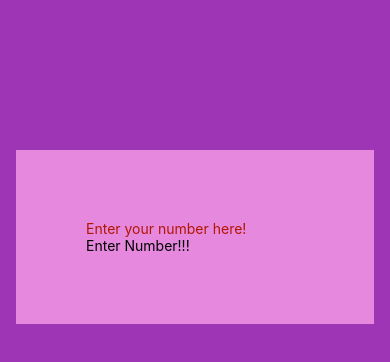
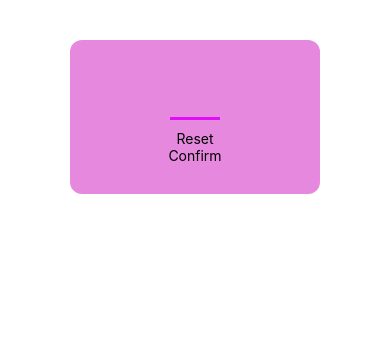
Before and after one commit to tsbihongo/NumberGame, a React Native app: screen / in a window 390 px wide. Shown: the top 362 px of the page. Built offline with nearby package versions, Linux system fonts and the light colour scheme.

Commit message:
designed the input part of the start game screen, imported the custom button components, fixed the input to 2 numbers

```diff
--- a/App.js
+++ b/App.js
@@ -7,41 +7,10 @@
   TextInput,
   View,
 } from "react-native";
+import StartGameScreen from "./screens/StartGameScreen";
 
 export default function App() {
-  return (
-    <View style={styles.container}>
-      <View style={styles.inputContainer}>
-        <TextInput
-          style={styles.numberTextInput}
-          placeholder="Enter your number here!"
-        />
-        <Pressable>
-          <Text styles={styles.enterButton}>Enter Number!!!</Text>
-        </Pressable>
-      </View>
-      <StatusBar style="auto" />
-    </View>
-  );
+  return <StartGameScreen />;
 }
 
-const styles = StyleSheet.create({
-  container: {
-    paddingTop: 150,
-    flex: 1,
-    backgroundColor: "#9e35b5",
-    alignItems: "center",
-  },
-  inputContainer: {
-    backgroundColor: "#e688de",
-    padding: 70,
-  },
-  numberTextInput: {
-    borderStyle: "solid",
-    borderColor: "#5200a4",
-    color: "#b01600",
-  },
-  enterButton: {
-    color: "#ffff3c",
-  },
-});
+const styles = StyleSheet.create({});
--- /dev/null
+++ b/components/PrimaryButton.js
@@ -0,0 +1,10 @@
+import { View, Text } from "react-native";
+
+function PrimaryButton({ children }) {
+  return (
+    <View>
+      <Text>{children}</Text>
+    </View>
+  );
+}
+export default PrimaryButton;
--- a/screens/StartGameScreen.js
+++ b/screens/StartGameScreen.js
@@ -0,0 +1,34 @@
+import { View, TextInput, Pressable, StyleSheet } from "react-native";
+import PrimaryButton from "../components/PrimaryButton";
+function StartGameScreen() {
+  return (
+    <View style={styles.inputContainer}>
+      <TextInput style={styles.textInput} maxLength={2} />
+      <PrimaryButton>Reset</PrimaryButton>
+      <PrimaryButton>Confirm</PrimaryButton>
+    </View>
+  );
+}
+
+const styles = StyleSheet.create({
+  inputContainer: {
+    //flex: 1,
+    backgroundColor: "#e688de",
+    marginTop: 40,
+    marginHorizontal: 70,
+    padding: 30,
+    alignItems: "center",
+    elevation: 20, //this wont work on iOS, other shadow properties have to use
+    borderRadius: 12,
+  },
+  textInput: {
+    width: 50,
+    borderBottomWidth: 3,
+    borderBottomColor: "#e00ff8",
+    marginBottom: 10,
+    fontSize: 20,
+    height: 50,
+    color: "#ffffff",
+  },
+});
+export default StartGameScreen;
```
